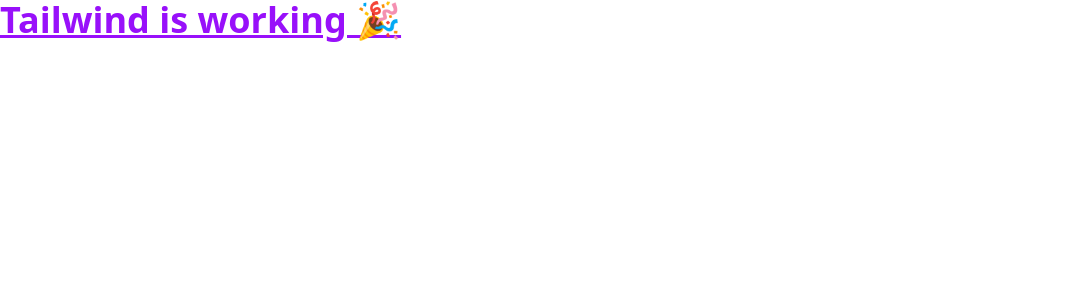
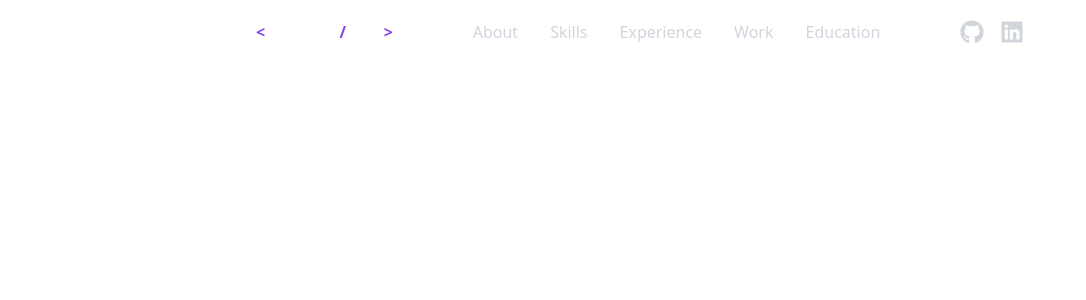
Before and after one commit to raut-abhishek/Portfolio_WebApp, a React (Vite) app: page / in a window 1280 px wide. Shown: the top 300 px of the page, without its empty margins (0-1086 px from the left). Built offline with nearby package versions, Linux system fonts and the light colour scheme.

Commit message:
modified

```diff
--- a/src/App.jsx
+++ b/src/App.jsx
@@ -1,11 +1,15 @@
+import React from "react";
+import Navbar from "./components/Navbar/Navbar";
 
-function App() {
+
+const App = () =>  {
   return (
-    <>
-    <h1 className="text-4xl font-bold text-purple-600 underline">
-      Tailwind is working 🎉
-    </h1></>
-  );
+    <div >
+      <div>
+        <Navbar />
+      </div>
+    </div>
+  )
 }
 
 export default App
```
